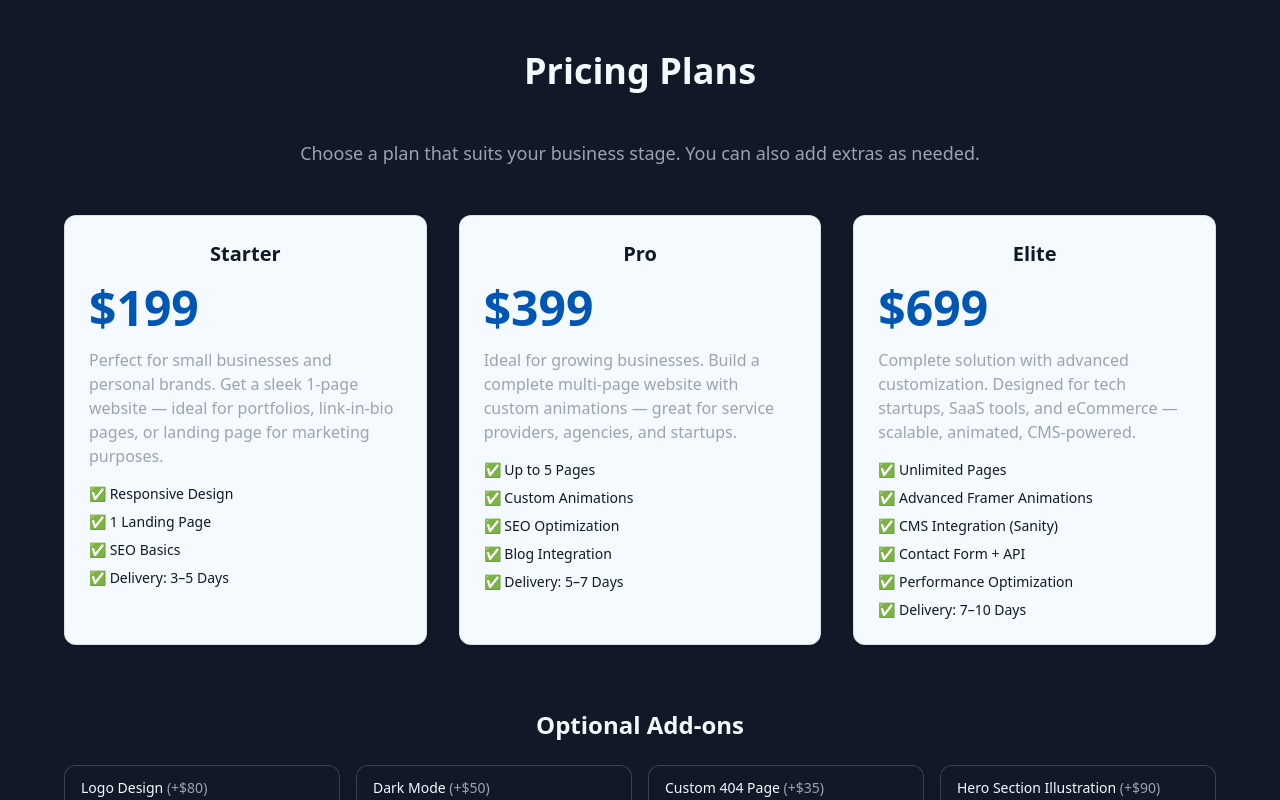
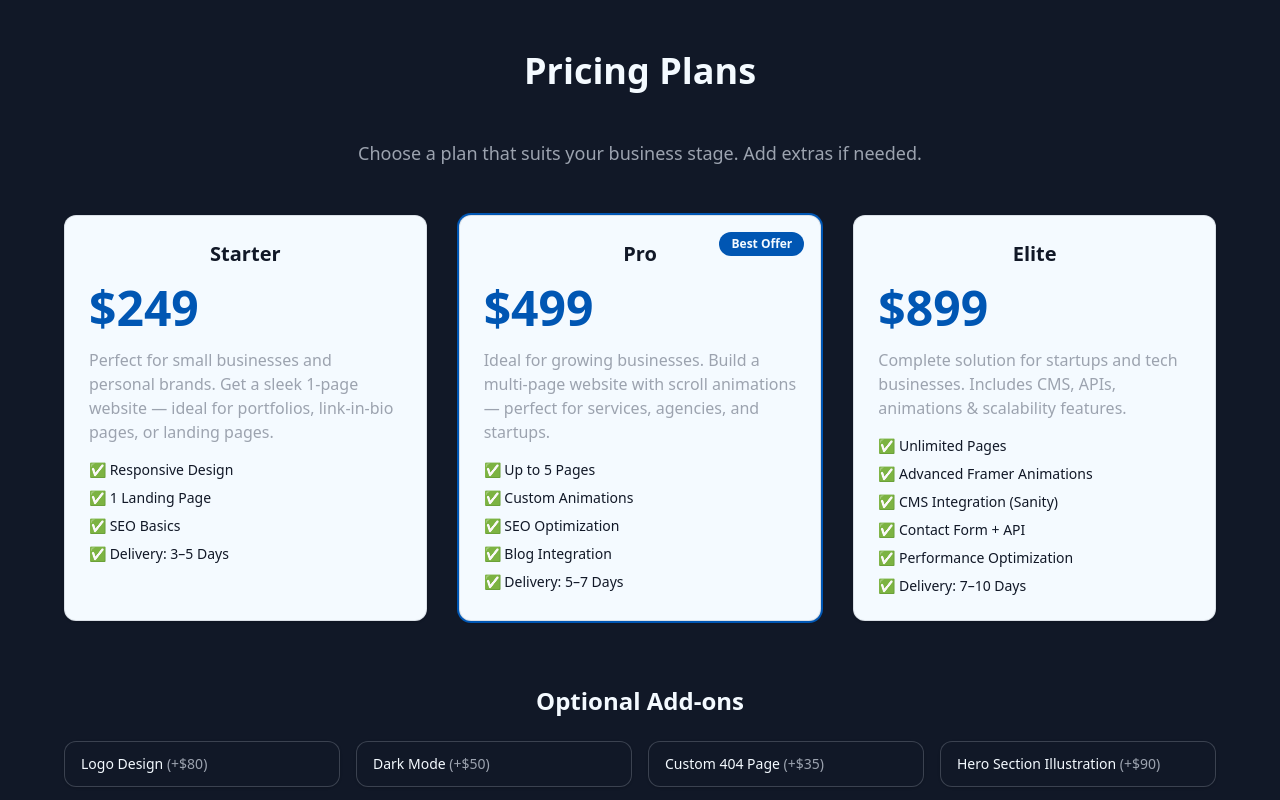
Before and after one commit to raza-ahmed-khan360/landing-page, a Next.js app: page / in a window 1280 px wide. Shown: the part 3860-4660 px from the top of the page. Built offline with nearby package versions, Linux system fonts and the light colour scheme.

Commit message:
Added Recommendation for Pricing Plans

```diff
--- a/src/app/components/PricingSection.tsx
+++ b/src/app/components/PricingSection.tsx
@@ -6,21 +6,22 @@ import { useInView } from "react-intersection-observer";
 const packages = [
   {
     name: "Starter",
-    price: "$199",
+    price: "$249",
     description:
-      "Perfect for small businesses and personal brands. Get a sleek 1-page website — ideal for portfolios, link-in-bio pages, or landing page for marketing purposes.",
+      "Perfect for small businesses and personal brands. Get a sleek 1-page website — ideal for portfolios, link-in-bio pages, or landing pages.",
     features: [
       "Responsive Design",
       "1 Landing Page",
       "SEO Basics",
       "Delivery: 3–5 Days",
     ],
+    recommended: false,
   },
   {
     name: "Pro",
-    price: "$399",
+    price: "$499",
     description:
-      "Ideal for growing businesses. Build a complete multi-page website with custom animations — great for service providers, agencies, and startups.",
+      "Ideal for growing businesses. Build a multi-page website with scroll animations — perfect for services, agencies, and startups.",
     features: [
       "Up to 5 Pages",
       "Custom Animations",
@@ -28,12 +29,13 @@ const packages = [
       "Blog Integration",
       "Delivery: 5–7 Days",
     ],
+    recommended: true,
   },
   {
     name: "Elite",
-    price: "$699",
+    price: "$899",
     description:
-      "Complete solution with advanced customization. Designed for tech startups, SaaS tools, and eCommerce — scalable, animated, CMS-powered.",
+      "Complete solution for startups and tech businesses. Includes CMS, APIs, animations & scalability features.",
     features: [
       "Unlimited Pages",
       "Advanced Framer Animations",
@@ -42,6 +44,7 @@ const packages = [
       "Performance Optimization",
       "Delivery: 7–10 Days",
     ],
+    recommended: false,
   },
 ];
 
@@ -60,24 +63,17 @@ export default function PricingSection() {
   const { ref, inView } = useInView({ triggerOnce: true });
 
   return (
-    <section
-      id="pricing"
-      className="w-full bg-light dark:bg-dark py-20 px-4 md:px-8"
-    >
+    <section id="pricing" className="w-full bg-light dark:bg-dark py-20 px-4 md:px-8">
       <div className="max-w-6xl mx-auto space-y-12 text-center">
         <h2 className="text-3xl md:text-4xl font-bold font-montserrat text-dark dark:text-light">
           Pricing Plans
         </h2>
         <p className="text-muted text-lg font-poppins">
-          Choose a plan that suits your business stage. You can also add extras
-          as needed.
+          Choose a plan that suits your business stage. Add extras if needed.
         </p>
 
         {/* Packages */}
-        <div
-          ref={ref}
-          className="grid grid-cols-1 sm:grid-cols-2 lg:grid-cols-3 gap-8"
-        >
+        <div ref={ref} className="grid grid-cols-1 sm:grid-cols-2 lg:grid-cols-3 gap-8">
           {packages.map((pkg, index) => (
             <motion.div
               key={index}
@@ -85,17 +81,22 @@ export default function PricingSection() {
               whileHover={{ scale: 1.05, y: -5 }}
               animate={inView ? { opacity: 1, y: 0 } : {}}
               transition={{ duration: 0.5, delay: index * 0.2 }}
-              className="bg-dark dark:bg-light border border-muted/30 rounded-xl shadow-sm p-6 space-y-4 hover:shadow-lg transition-all duration-300"
+              className={`relative bg-dark dark:bg-light border border-muted/30 rounded-xl shadow-sm p-6 space-y-4 hover:shadow-lg transition-all duration-300 ${
+                pkg.recommended ? "ring-2 ring-primary dark:ring-offset-2 dark:ring-offset-dark" : ""
+              }`}
             >
+              {pkg.recommended && (
+                <span className="absolute top-4 right-4 bg-primary text-dark text-xs font-semibold px-3 py-1 rounded-full font-poppins">
+                  Best Offer
+                </span>
+              )}
               <h3 className="text-xl font-semibold text-light dark:text-dark font-montserrat">
                 {pkg.name}
               </h3>
               <p className="text-primary text-start dark:text-dark text-5xl font-bold">
                 {pkg.price}
               </p>
-              <p className="text-muted text-start font-poppins">
-                {pkg.description}
-              </p>
+              <p className="text-muted text-start font-poppins">{pkg.description}</p>
               <ul className="text-sm text-start text-light dark:text-dark font-poppins space-y-2 mt-4">
                 {pkg.features.map((feature, i) => (
                   <li key={i}>✅ {feature}</li>
@@ -120,7 +121,8 @@ export default function PricingSection() {
                 transition={{ delay: i * 0.1 }}
                 className="bg-light dark:bg-dark hover:shadow-lg transition-all duration-300 border border-muted/30 px-4 py-3 rounded-xl text-sm shadow-sm"
               >
-                {addon.name} <span className="text-muted">({addon.price})</span>
+                {addon.name}{" "}
+                <span className="text-muted font-medium">({addon.price})</span>
               </motion.li>
             ))}
           </ul>
```
